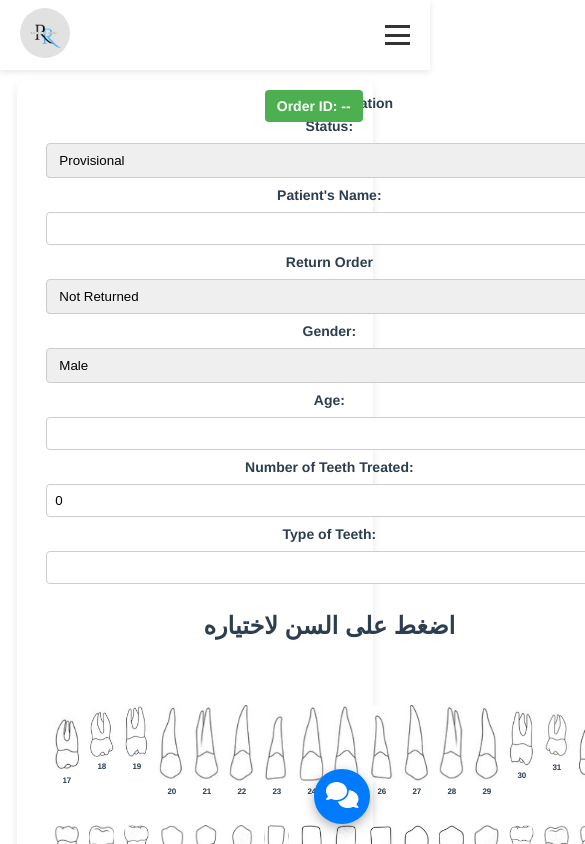
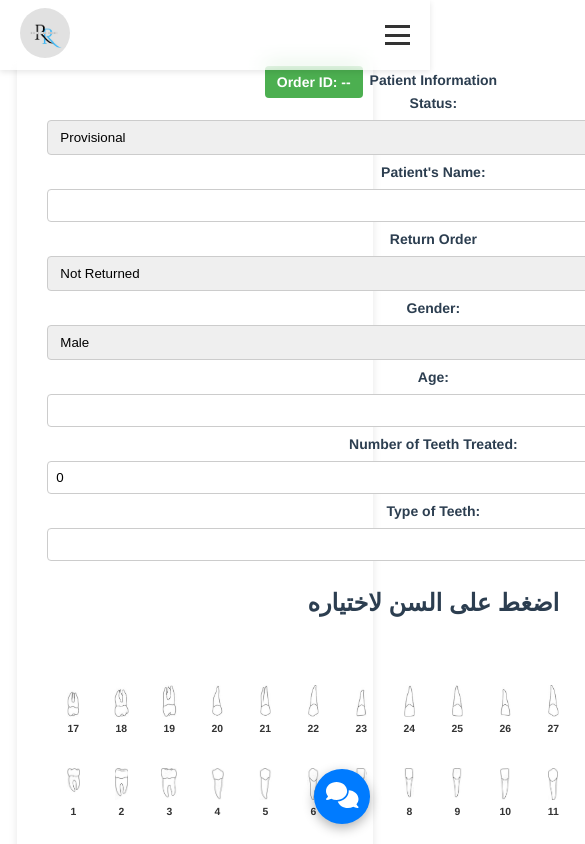
Before and after one commit to HossamElDeenKamal2003/update-front-reception-robot, a Vue app: page /orders/1 in a window 390 px wide. Shown: the top 844 px of the page, 585 px wide, since content can reach past the window. Built offline with nearby package versions, Linux system fonts and the light colour scheme; no server answers.

Commit message:
Add files via upload

```diff
--- a/src/views/doctor/showOrders.vue
+++ b/src/views/doctor/showOrders.vue
@@ -987,4 +987,139 @@ button:hover {
     font-size: 0.5rem;
   }
 }
+body {
+  font-family: Arial, sans-serif;
+  background-color: #f4f4f4;
+  margin: 0;
+  padding: 0;
+  width: 100%;
+  overflow-x: hidden;
+  margin: 0 auto;
+  padding-top: 80px;
+}
+
+/* Form Container */
+.form-container {
+  position: relative;
+  background-color: white;
+  padding: 2rem;
+  box-shadow: 0 4px 8px rgba(0, 0, 0, 0.1);
+  border-radius: 8px;
+  width: 90%;
+  max-width: 1200px;
+  margin: 6rem auto 1.5rem;
+  box-sizing: border-box;
+}
+
+/* Teeth Containers */
+.teeth-container {
+  display: flex;
+  flex-wrap: nowrap;
+  overflow-x: auto;
+  gap: 0.75rem;
+  margin: 1rem 0;
+  padding: 0.5rem;
+  scroll-behavior: smooth;
+  -webkit-overflow-scrolling: touch;
+  scrollbar-width: thin;
+  scrollbar-color: #ccc #f4f4f4;
+}
+
+.teeth-container::-webkit-scrollbar {
+  height: 8px;
+}
+
+.teeth-container::-webkit-scrollbar-thumb {
+  background-color: #ccc;
+  border-radius: 4px;
+}
+
+.teeth-container::-webkit-scrollbar-track {
+  background-color: #f4f4f4;
+}
+
+.tooth-wrapper {
+  display: flex;
+  flex-direction: column;
+  align-items: center;
+  flex: 0 0 auto;
+}
+
+.tooth-img {
+  width: 3rem;
+  height: 3rem;
+  object-fit: contain;
+  border: 2px solid transparent;
+  border-radius: 8px;
+  transition: all 0.3s ease;
+}
+
+.tooth-img:hover {
+  opacity: 0.8;
+}
+
+.tooth-img.selected {
+  border: 2px solid #4CAF50;
+  box-shadow: 0 0 10px rgba(76, 175, 80, 0.5);
+  opacity: 1;
+}
+
+.tooth-number {
+  font-size: 0.75rem;
+  font-weight: bold;
+  margin-top: 0.25rem;
+  text-align: center;
+  color: #333;
+}
+
+/* Responsive Adjustments */
+@media (max-width: 1024px) {
+  .form-container {
+    padding: 1.5rem;
+    margin-top: 5rem;
+  }
+
+  .tooth-img {
+    width: 2.5rem;
+    height: 2.5rem;
+  }
+}
+
+@media (max-width: 768px) {
+  body {
+    padding-top: 70px;
+  }
+
+  .form-container {
+    width: 95%;
+    padding: 1.25rem;
+    margin-top: 4rem;
+  }
+
+  .tooth-img {
+    width: 2.25rem;
+    height: 2.25rem;
+  }
+
+  .tooth-number {
+    font-size: 0.7rem;
+  }
+}
+
+@media (max-width: 480px) {
+  .form-container {
+    padding: 1rem;
+    margin-top: 3.5rem;
+  }
+
+  .tooth-img {
+    width: 2rem;
+    height: 2rem;
+  }
+
+  .tooth-number {
+    font-size: 0.65rem;
+  }
+}
+
 </style>
--- a/src/views/lab/showOrder.vue
+++ b/src/views/lab/showOrder.vue
@@ -960,4 +960,139 @@ button:hover {
     font-size: 0.5rem;
   }
 }
+body {
+  font-family: Arial, sans-serif;
+  background-color: #f4f4f4;
+  margin: 0;
+  padding: 0;
+  width: 100%;
+  overflow-x: hidden;
+  margin: 0 auto;
+  padding-top: 80px;
+}
+
+/* Form Container */
+.form-container {
+  position: relative;
+  background-color: white;
+  padding: 2rem;
+  box-shadow: 0 4px 8px rgba(0, 0, 0, 0.1);
+  border-radius: 8px;
+  width: 90%;
+  max-width: 1200px;
+  margin: 6rem auto 1.5rem;
+  box-sizing: border-box;
+}
+
+/* Teeth Containers */
+.teeth-container {
+  display: flex;
+  flex-wrap: nowrap;
+  overflow-x: auto;
+  gap: 0.75rem;
+  margin: 1rem 0;
+  padding: 0.5rem;
+  scroll-behavior: smooth;
+  -webkit-overflow-scrolling: touch;
+  scrollbar-width: thin;
+  scrollbar-color: #ccc #f4f4f4;
+}
+
+.teeth-container::-webkit-scrollbar {
+  height: 8px;
+}
+
+.teeth-container::-webkit-scrollbar-thumb {
+  background-color: #ccc;
+  border-radius: 4px;
+}
+
+.teeth-container::-webkit-scrollbar-track {
+  background-color: #f4f4f4;
+}
+
+.tooth-wrapper {
+  display: flex;
+  flex-direction: column;
+  align-items: center;
+  flex: 0 0 auto;
+}
+
+.tooth-img {
+  width: 3rem;
+  height: 3rem;
+  object-fit: contain;
+  border: 2px solid transparent;
+  border-radius: 8px;
+  transition: all 0.3s ease;
+}
+
+.tooth-img:hover {
+  opacity: 0.8;
+}
+
+.tooth-img.selected {
+  border: 2px solid #4CAF50;
+  box-shadow: 0 0 10px rgba(76, 175, 80, 0.5);
+  opacity: 1;
+}
+
+.tooth-number {
+  font-size: 0.75rem;
+  font-weight: bold;
+  margin-top: 0.25rem;
+  text-align: center;
+  color: #333;
+}
+
+/* Responsive Adjustments */
+@media (max-width: 1024px) {
+  .form-container {
+    padding: 1.5rem;
+    margin-top: 5rem;
+  }
+
+  .tooth-img {
+    width: 2.5rem;
+    height: 2.5rem;
+  }
+}
+
+@media (max-width: 768px) {
+  body {
+    padding-top: 70px;
+  }
+
+  .form-container {
+    width: 95%;
+    padding: 1.25rem;
+    margin-top: 4rem;
+  }
+
+  .tooth-img {
+    width: 2.25rem;
+    height: 2.25rem;
+  }
+
+  .tooth-number {
+    font-size: 0.7rem;
+  }
+}
+
+@media (max-width: 480px) {
+  .form-container {
+    padding: 1rem;
+    margin-top: 3.5rem;
+  }
+
+  .tooth-img {
+    width: 2rem;
+    height: 2rem;
+  }
+
+  .tooth-number {
+    font-size: 0.65rem;
+  }
+}
+
 </style>
```
Also changed, not shown: src/views/doctor/createOrder.vue (+135 -0 lines).
